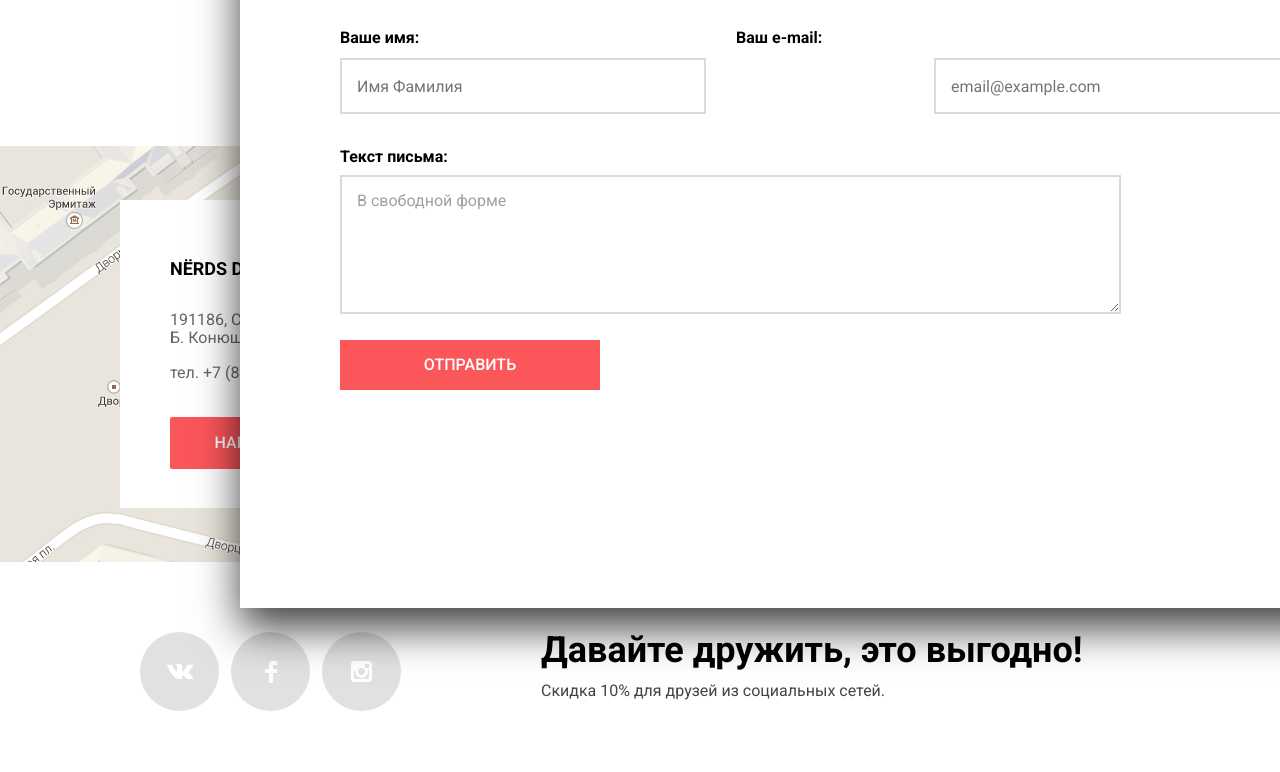
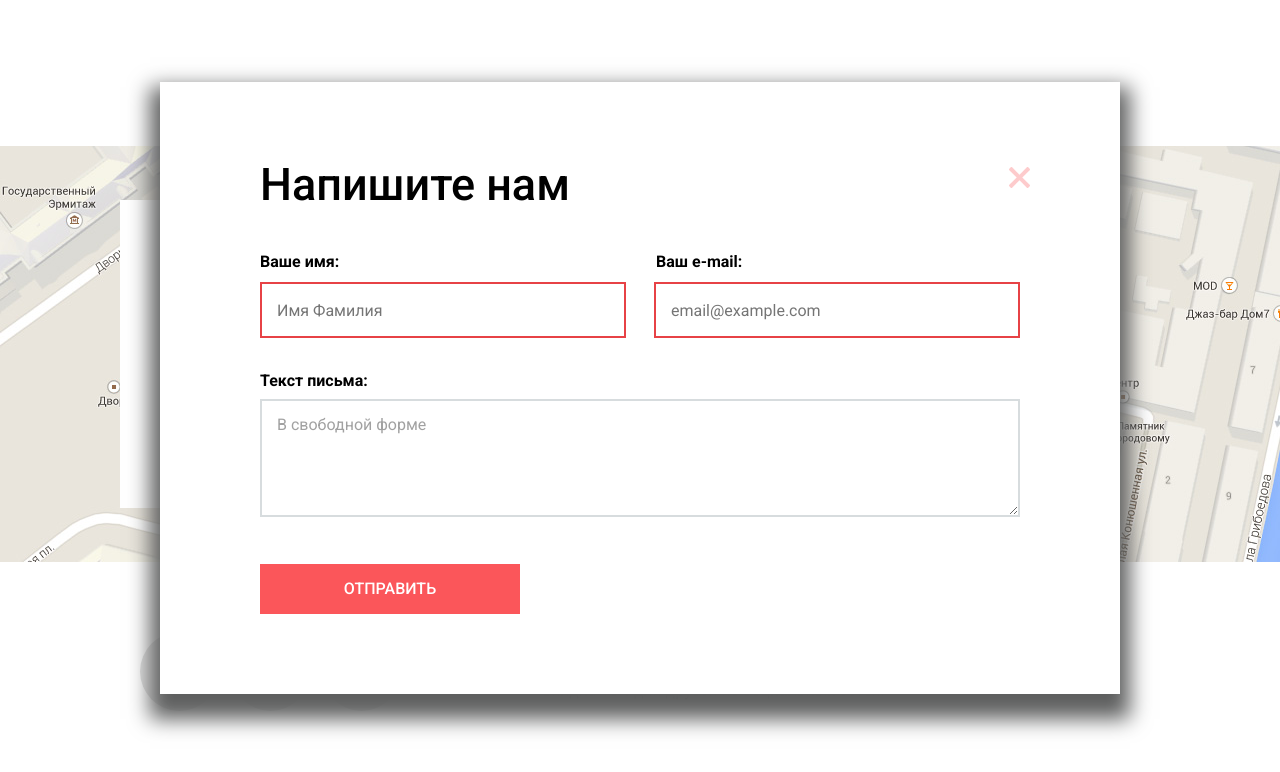
Before and after one commit to Crawlinger1/1032731-nerds-25, a plain HTML site: page index.html in a window 1280 px wide. Both pictures are taken after a click on the link "НАПИШИТЕ НАМ". Shown: the part 1671-2443 px from the top of the page. Drawn offline with Linux system fonts and the light colour scheme.

Commit message:
Update style.css

```diff
--- a/css/style.css
+++ b/css/style.css
@@ -435,6 +435,7 @@ img {
 
 .partners-list {
   display: flex;
+  flex-wrap: wrap;
   list-style: none;
   margin: 0;
   padding: 0;
@@ -445,7 +446,6 @@ img {
   width: 260px;
   margin-left: auto;
   margin-right: auto;
-  opacity: 0.2;
 }
 
 .partners-list img {
@@ -459,7 +459,7 @@ img {
   padding-left: 35px;
 }
 
-.partners-list li::after {
+.partners-list li:not(:nth-child(4n+1))::after {
   content: "";
   position: absolute;
   width: 2px;
@@ -469,11 +469,16 @@ img {
   background: #fb565a;
 }
 
-.partners-list li:hover {
+.partners-list a {
+  display: block;
+  opacity: 0.2;
+}
+
+.partners-list a:hover {
   opacity: 1;
 }
 
-.partners-list li:active {
+.partners-list a:active {
   opacity: 0.1;
 }
 
@@ -657,6 +662,7 @@ img {
 .radio:focus + .filter-label::before,
 .checkbox:focus + .filter-label::before {
   color: #283136;
+  opacity: 1;
 }
 
 .filter-label:disabled {
@@ -732,7 +738,8 @@ img {
   opacity: 0;
 }
 
-.catalog-item:hover > .item-wrapper {
+.catalog-item:hover > .item-wrapper,
+.catalog-item:focus-within > .item-wrapper {
   opacity: 1;
   transition: all 0.3s;
 }
@@ -800,6 +807,7 @@ img {
   background-color: #eeeeee;
   color: #000000;
   font-weight: 500;
+  box-sizing: border-box;
 }
 
 .pagination-list-item:hover,
@@ -817,11 +825,15 @@ img {
 
 .pagination-list-item:first-child {
   background-color: #ffffff;
-  border: solid 3px #dbdbdb;
-  box-sizing: inherit;
+  outline: solid 3px #dbdbdb;
+  box-sizing: border-box;
   width: 50px;
   height: 50px;
   text-align: center;
+}
+
+.pagination-list-item a {
+  position: relative;
 }
 
 .pagination-list-item span {
@@ -833,14 +845,7 @@ img {
   text-transform: uppercase;
 }
 
-.pagination-list-item span:first-child {
-  position: absolute;
-  top: 15px;
-  left: 21px;
-  color: #000000;
-  font-weight: 500;
-  text-transform: uppercase;
-}
+
 
 .pagination-list-num {
   display: block;
@@ -940,24 +945,42 @@ img {
 }
 
 .social-btn {
+  position: relative;
   width: 79px;
   height: 79px;
   border-radius: 50%;
   background-color: #e1e1e1;
-  background-image: url("../img/vk_pic.svg");
   background-repeat: no-repeat;
   background-position: 50% 50%;
 }
 
-.social-btn-vk {
+.social-btn-vk::after {
+  content: "";
+  position: absolute;
+  top: 32px;
+  left: 27px;
+  width: 26px;
+  height: 15px;
   background-image: url("../img/vk_pic.svg");
 }
 
-.social-btn-fb {
+.social-btn-fb::after {
+  content: "";
+  position: absolute;
+  top: 28px;
+  left: 34px;
+  width: 12px;
+  height: 22px;
   background-image: url("../img/fb_pic.svg");
 }
 
-.social-btn-inst {
+.social-btn-inst::after {
+  content: "";
+  position: absolute;
+  top: 29px;
+  left: 29px;
+  width: 21px;
+  height: 21px;
   background-image: url("../img/ins_pic.svg");
 }
 
@@ -969,6 +992,12 @@ img {
 .social-btn:active {
   background-color: #d7373b;
   box-shadow: inset 0px 3px 0 0 rgba(0, 1, 1, 0.1);
+}
+
+.social-btn-vk:active::after,
+.social-btn-fb:active::after,
+.social-btn-inst:active::after {
+  opacity: 0.3;
 }
 
 .social-discount {
@@ -1011,16 +1040,17 @@ img {
 
 .modal-window {
   display: block;
-  position: absolute;
-  bottom: 180px;
-  left: 240px;
-  box-sizing: inherit;
+  position: fixed;
+  left: 50%;
+  top: 50%;
+  margin-left: -480px;
+  background-color: #ffffff;
+  z-index: 10;
   width: 960px;
-  height: 590px;
-  margin: 0;
   padding: 80px 100px;
-  box-shadow: 0 20px 40px 0 rgba(0, 1, 1, 0.75);
-  background-color: #ffffff;
+  transform: translateY(-50%);
+  box-shadow: 0 15px 20px 10px #5e5f5f;
+  box-sizing: border-box;
 }
 
 .modal-window h2 {
@@ -1058,6 +1088,10 @@ img {
   color: #444444;
 }
 
+.half-width input:invalid {
+  border: solid 2px #e74246;
+}
+
 .half-width label {
   position: absolute;
   font-weight: 700;
@@ -1083,7 +1117,7 @@ img {
 .modal-textarea {
   width: 760px;
   height: 118px;
-  box-sizing: inherit;
+  box-sizing: border-box;
   padding-top: 15px;
   padding-left: 15px;
   margin: 0;
```
